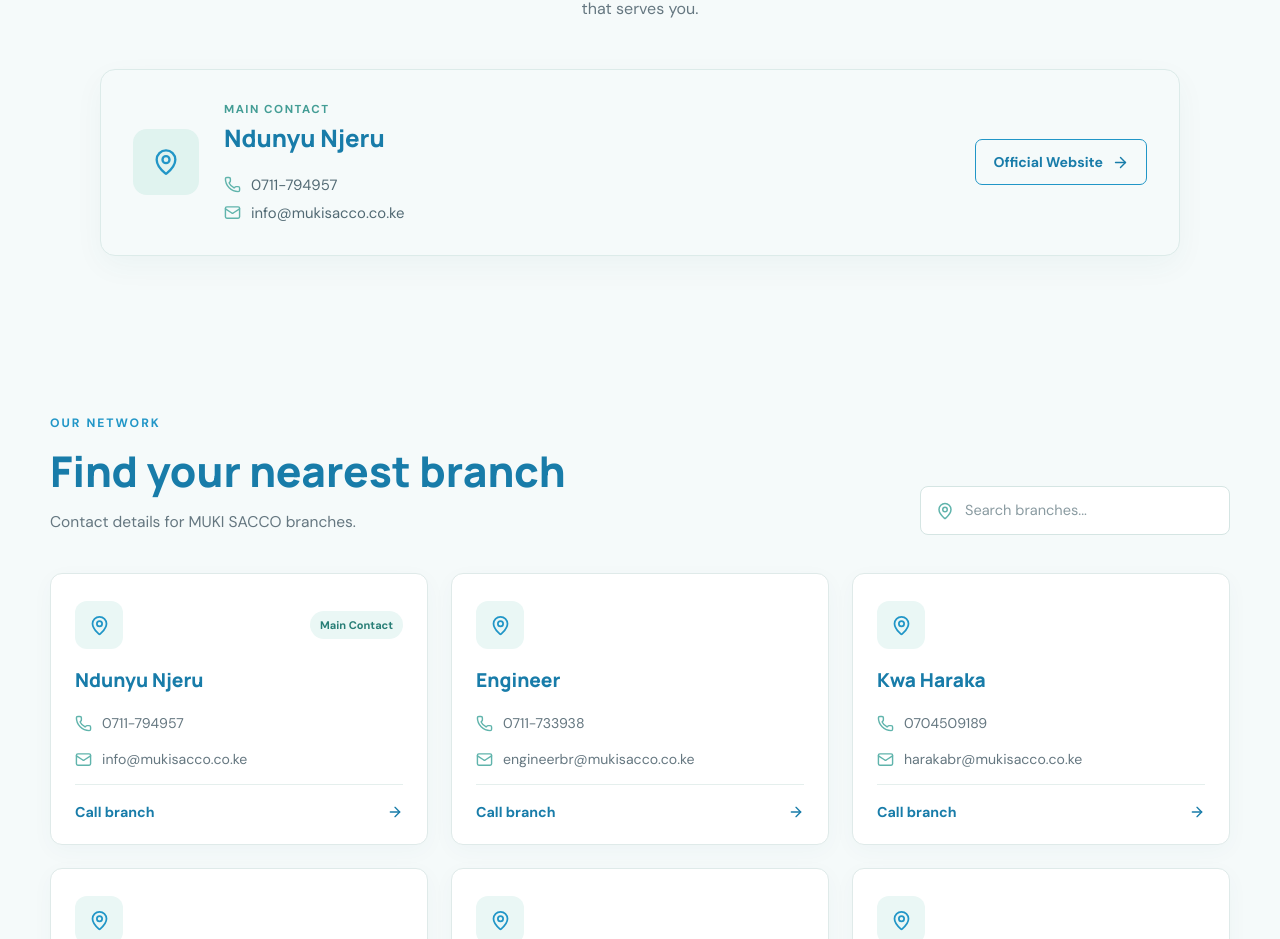
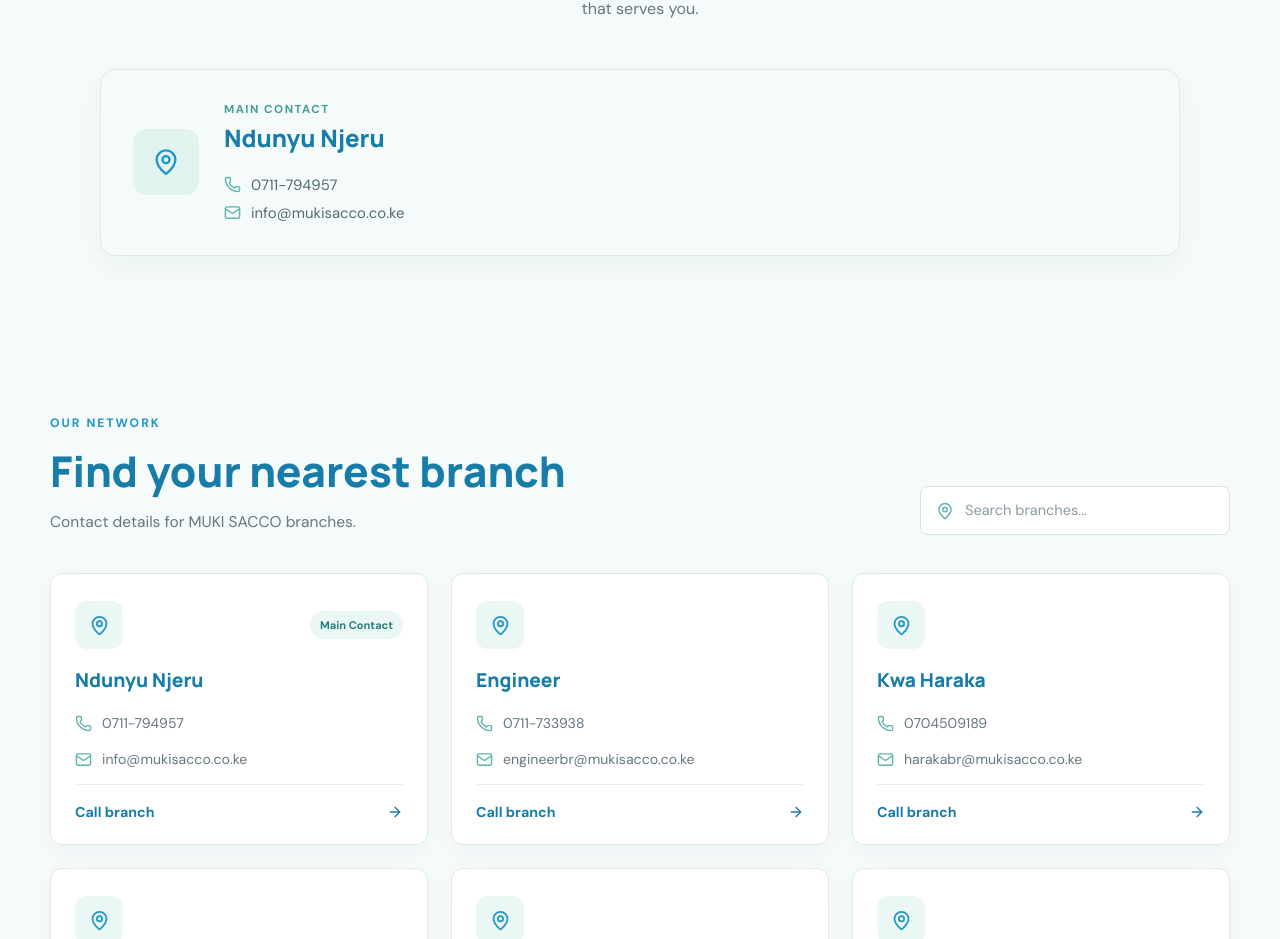
Before and after one commit to fellyke/muki-sacco-website, a React (Vite) app: page /contact in a window 1280 px wide. Shown: the part 897-1836 px from the top of the page. Built offline with nearby package versions, Linux system fonts and the light colour scheme.

Commit message:
remove that official website

```diff
--- a/src/pages/contact.jsx
+++ b/src/pages/contact.jsx
@@ -147,14 +147,6 @@ export default function Contact() {
           </a>
         </div>
 
-        <a
-          href="https://mukisacco.co.ke/"
-          target="_blank"
-          rel="noreferrer"
-          className="contact-featured-link"
-        >
-          Official Website <ArrowRight size={17} />
-        </a>
       </section>
 
       <section className="contact-directory" id="branch-directory">
```
